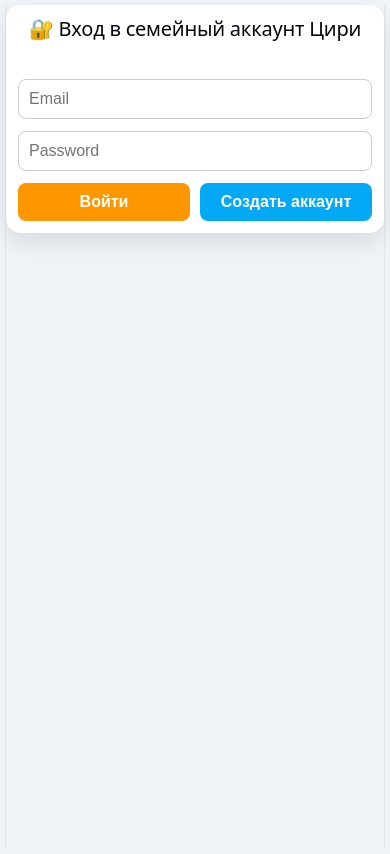
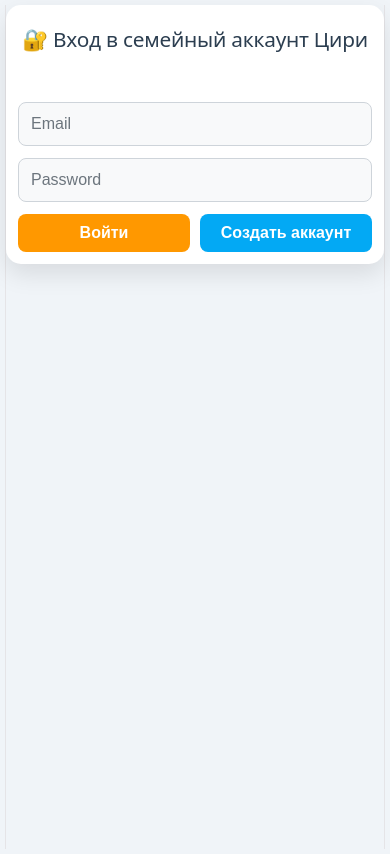
Before and after one commit to vldvor/Cirilla, a React (Vite) app: page / in a window 390 px wide. Built offline with nearby package versions, Linux system fonts and the light colour scheme.

Commit message:
FIX MOBILE STZLE

```diff
--- a/src/App.css
+++ b/src/App.css
@@ -12,7 +12,7 @@
     align-items: flex-start;
   }
 
-  /* Главный контейнер (По умолчанию мобильный стиль) */
+  /* Главный контейнер (По умолчанию один столбец для мобильных) */
   .container {
     max-width: 440px;
     width: 100%;
@@ -26,7 +26,7 @@
     gap: 15px;
   }
 
-  /* Шапка и экшны */
+  /* Шапка приложения */
   .header-box {
     display: flex;
     justify-content: space-between;
@@ -69,13 +69,14 @@
     font-size: 0.8rem;
     border-radius: 6px;
     cursor: pointer;
+    transition: 0.2s;
   }
 
   .logout-btn:hover {
     background-color: #b0bec5;
   }
 
-  /* Вкладки */
+  /* Переключатель вкладок */
   .tabs-nav {
     display: flex;
     gap: 10px;
@@ -100,7 +101,7 @@
   }
 
   /* ==========================================================================
-     2. Компоненты экрана ухода (Тамагочи, Формы)
+     2. Экран Тамагочи (Статус и настроение Цири)
      ========================================================================== */
   .tamagotchi-screen {
     background: #e8f5e9;
@@ -135,7 +136,9 @@
     margin: 0;
   }
 
-  /* Формы управления */
+  /* ==========================================================================
+     3. Формы и элементы управления
+     ========================================================================== */
   .controls {
     display: flex;
     flex-direction: column;
@@ -226,7 +229,7 @@
   }
 
   /* ==========================================================================
-     3. Виджет Календаря
+     4. Интерактивный Календарь
      ========================================================================== */
   .calendar-widget {
     background: #e3f2fd;
@@ -321,7 +324,7 @@
   }
 
   /* ==========================================================================
-     4. Статистика, Алерт и Журнал
+     5. Статистика и Алерты контроля сытости Цири
      ========================================================================== */
   .stats, .history {
     background: #f9f9f9;
@@ -345,6 +348,7 @@
     border-radius: 4px;
   }
 
+  /* Цветовые оповещения */
   .remaining-food-alert {
     padding: 10px 12px;
     border-radius: 6px;
@@ -353,7 +357,8 @@
     line-height: 1.4;
   }
 
-  .remaining-food-alert.empty, .remaining-food-alert.underfed {
+  .remaining-food-alert.empty,
+  .remaining-food-alert.underfed {
     background-color: #fff3e0;
     border-left: 4px solid #ff9800;
     color: #e65100;
@@ -371,6 +376,7 @@
     color: #c62828;
   }
 
+  /* Журнал */
   .history ul {
     list-style: none;
     padding: 0;
@@ -398,7 +404,9 @@
     text-align: center;
   }
 
-  /* Режим админа */
+  /* ==========================================================================
+     6. Режим Админа (Изменение истории)
+     ========================================================================== */
   .admin-banner {
     background: #fff3e0;
     border: 1px solid #ffe0b2;
@@ -452,17 +460,9 @@
     color: white; font-size: 0.7rem; font-weight: bold; padding: 2px 8px; border-radius: 10px;
   }
 
-  /* Экран логина и загрузки */
-  .auth-container { padding: 30px 20px; text-align: center; }
-  .auth-form { display: flex; flex-direction: column; gap: 12px; margin-top: 20px; }
-  .auth-form input { padding: 10px; border: 1px solid #ccc; border-radius: 8px; font-size: 1rem; }
-  .auth-buttons { display: flex; gap: 10px; }
-  .auth-buttons button { flex: 1; }
-  .loading-container { display: flex; flex-direction: column; align-items: center; padding: 50px 20px; }
-  .spinner { width: 40px; height: 40px; border: 4px solid #e3f2fd; border-top: 4px solid #1565c0; border-radius: 50%; animation: spin 1s linear infinite; margin-bottom: 15px; }
-  @keyframes spin { 0% { transform: rotate(0deg); } 100% { transform: rotate(360deg); } }
-
-  /* Вкладка Профиля */
+  /* ==========================================================================
+     7. Вкладка Профиля (Фиолетовая тема)
+     ========================================================================== */
   .profile-card { background: #f3e5f5; border: 1px solid #e1bee7; border-radius: 12px; padding: 20px; }
   .profile-inputs { display: flex; gap: 15px; margin-bottom: 15px; }
   .input-group { display: flex; flex-direction: column; flex: 1; gap: 5px; }
@@ -474,7 +474,49 @@
   hr { border: 0; border-top: 1px solid #ce93d8; margin: 15px 0; }
 
   /* ==========================================================================
-     5. МАГИЯ ДЕСКТОПА (Разворачиваем в 2 колонки на ПК)
+     8. Экраны семейной авторизации и загрузки облака
+     ========================================================================== */
+  .auth-container {
+    padding: 30px 20px;
+    text-align: center;
+  }
+
+  /* Принудительно красим заголовок в тёмный цвет против инверсии тем телефона */
+  .auth-container h2 {
+    color: #2c3e50 !important;
+    font-size: 1.3rem;
+    margin-top: 10px;
+    margin-bottom: 20px;
+  }
+
+  /* Защищенные инпуты от черных блоков в темной теме смартфонов */
+  .auth-form { display: flex; flex-direction: column; gap: 12px; margin-top: 20px; }
+  .auth-form input {
+    padding: 12px;
+    border: 1px solid #ced4da !important;
+    border-radius: 8px;
+    font-size: 1rem;
+    background-color: #f8f9fa !important;
+    color: #212529 !important;
+    outline: none;
+    box-sizing: border-box;
+  }
+
+  .auth-form input::placeholder {
+    color: #6c757d !important;
+    opacity: 1;
+  }
+
+  .auth-buttons { display: flex; gap: 10px; }
+  .auth-buttons button { flex: 1; }
+
+  /* Спиннер загрузки данных */
+  .loading-container { display: flex; flex-direction: column; align-items: center; padding: 50px 20px; }
+  .spinner { width: 40px; height: 40px; border: 4px solid #e3f2fd; border-top: 4px solid #1565c0; border-radius: 50%; animation: spin 1s linear infinite; margin-bottom: 15px; }
+  @keyframes spin { 0% { transform: rotate(0deg); } 100% { transform: rotate(360deg); } }
+
+  /* ==========================================================================
+     9. ОПТИМИЗАЦИЯ ДЛЯ КОМПЬЮТЕРОВ (UI разворачивается в 2 столбца)
      ========================================================================== */
   @media (min-width: 850px) {
     body {
@@ -482,14 +524,14 @@
     }
 
     .container {
-      max-width: 950px; /* Расширяем контейнер */
+      max-width: 950px;
       display: grid;
-      grid-template-columns: 1fr 1fr; /* Ровно две колонки */
+      grid-template-columns: 1fr 1fr;
       grid-gap: 24px;
       align-items: start;
     }
 
-    /* Элементы, которые должны растягиваться на всю ширину (на обе колонки) */
+    /* Компоненты на всю ширину экрана */
     .header-box,
     .tabs-nav,
     .profile-card,
@@ -498,14 +540,14 @@
       grid-column: span 2;
     }
 
-    /* ЛЕВАЯ КОЛОНКА (Инпуты, форма, статус Цири) */
+    /* ЛЕВАЯ СТОРОНА (Интерактив и управление) */
     .tamagotchi-screen,
     .admin-banner,
     .controls {
       grid-column: 1;
     }
 
-    /* ПРАВАЯ КОЛОНКА (Календарь, результаты, логи) */
+    /* ПРАВАЯ СТОРОНА (Календарь, Архивы, Логи) */
     .calendar-widget,
     .stats,
     .history {
@@ -513,7 +555,7 @@
     }
   }
 
-  /* Маленькая оптимизация для совсем крошечных телефонов */
+  /* Для экстремально маленьких экранов смартфонов */
   @media (max-width: 400px) {
     body { padding: 5px; }
     .container { padding: 12px; gap: 10px; }
```
